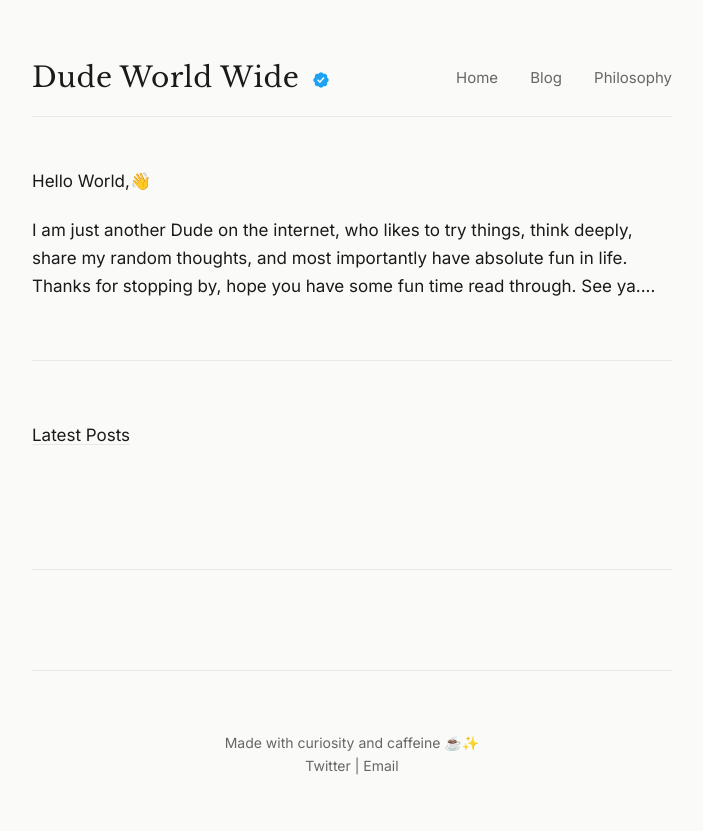
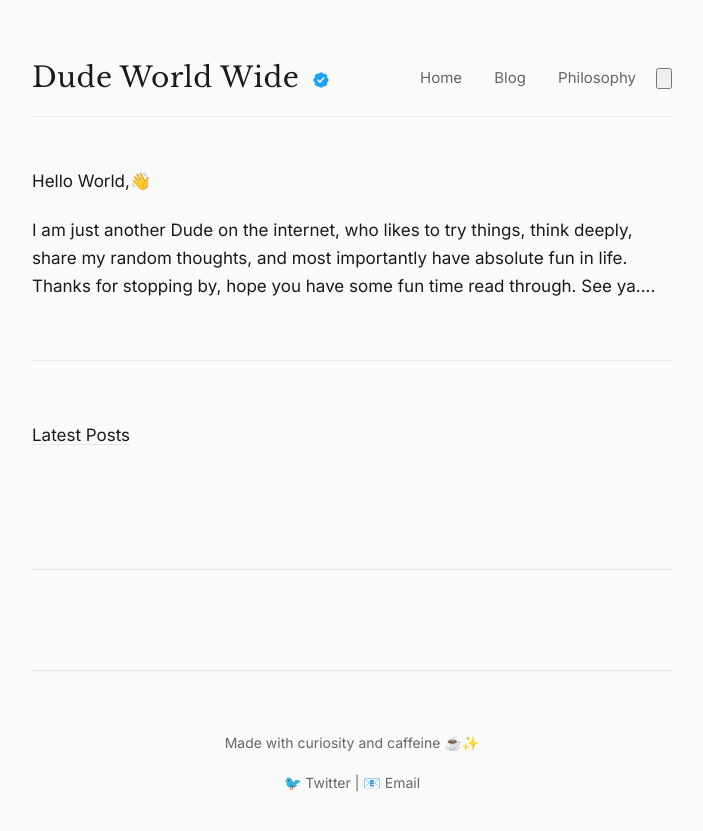
Before and after one commit to DudeWorldWide/Dudeworldwide.github.io, a Jekyll site: the page built from index.html, in a window 1280 px wide. Shown: the top 831 px of the page, without its empty margins (288-991 px from the left). Built offline with Jekyll 4.4.1, drawn with Linux system fonts in a browser that asks for light colours.

Commit message:
Update default.html

```diff
--- a/_layouts/default.html
+++ b/_layouts/default.html
@@ -5,6 +5,9 @@
   <meta name="viewport" content="width=device-width, initial-scale=1.0">
   <title>{% if page.title %}{{ page.title }} - {% endif %}{{ site.title }}</title>
   <link rel="stylesheet" href="{{ '/assets/css/style.css' | relative_url }}">
+
+  <!-- Favicon -->
+  <link rel="icon" type="image/png" href="{{ '/favicon.png' | relative_url }}">
 </head>
 <body>
   <header>
@@ -18,11 +21,34 @@
         </a>
       </h1>
     </div>
+
+    <div style="display: flex; align-items: center; gap: 20px;">
       <nav>
         <a href="{{ '/' | relative_url }}">Home</a>
         <a href="{{ '/blog' | relative_url }}">Blog</a>
         <a href="{{ '/philosophy' | relative_url }}">Philosophy</a>
       </nav>
+
+      <!-- Theme Toggle Button -->
+      <button class="theme-toggle" id="theme-toggle" aria-label="Toggle theme">
+        <!-- Moon icon (shown in light mode) -->
+        <svg id="moon-icon" viewBox="0 0 24 24" fill="currentColor">
+          <path d="M21 12.79A9 9 0 1 1 11.21 3 7 7 0 0 0 21 12.79z"/>
+        </svg>
+        <!-- Sun icon (shown in dark mode, hidden by default) -->
+        <svg id="sun-icon" viewBox="0 0 24 24" fill="currentColor" style="display: none;">
+          <circle cx="12" cy="12" r="5"/>
+          <line x1="12" y1="1" x2="12" y2="3" stroke="currentColor" stroke-width="2"/>
+          <line x1="12" y1="21" x2="12" y2="23" stroke="currentColor" stroke-width="2"/>
+          <line x1="4.22" y1="4.22" x2="5.64" y2="5.64" stroke="currentColor" stroke-width="2"/>
+          <line x1="18.36" y1="18.36" x2="19.78" y2="19.78" stroke="currentColor" stroke-width="2"/>
+          <line x1="1" y1="12" x2="3" y2="12" stroke="currentColor" stroke-width="2"/>
+          <line x1="21" y1="12" x2="23" y2="12" stroke="currentColor" stroke-width="2"/>
+          <line x1="4.22" y1="19.78" x2="5.64" y2="18.36" stroke="currentColor" stroke-width="2"/>
+          <line x1="18.36" y1="5.64" x2="19.78" y2="4.22" stroke="currentColor" stroke-width="2"/>
+        </svg>
+      </button>
+    </div>
   </header>
 
   <main>
@@ -31,15 +57,52 @@
 
   <footer>
     <hr>
+    <p>Made with curiosity and caffeine ☕✨</p>
     <p>
-      Made with curiosity and caffeine ☕✨<br>
-      <a href="https://twitter.com/DudeWorldWide">Twitter</a> |
-      <a href="mailto:your.email@example.com">Email</a>
+      <a href="https://twitter.com/DudeWorldWide">🐦 Twitter</a> |
+      <a href="mailto:your.email@example.com">📧 Email</a>
     </p>
   </footer>
 
+  <!-- Theme Toggle Script -->
   <script>
-    // Auto-hide header on mobile scroll
+    // Theme Toggle Functionality
+    const themeToggle = document.getElementById('theme-toggle');
+    const moonIcon = document.getElementById('moon-icon');
+    const sunIcon = document.getElementById('sun-icon');
+    const html = document.documentElement;
+
+    // Check for saved theme preference or default to 'light'
+    const currentTheme = localStorage.getItem('theme') || 'light';
+    html.setAttribute('data-theme', currentTheme);
+
+    // Set initial icon
+    if (currentTheme === 'dark') {
+      moonIcon.style.display = 'none';
+      sunIcon.style.display = 'block';
+    }
+
+    // Toggle theme on button click
+    themeToggle.addEventListener('click', () => {
+      const theme = html.getAttribute('data-theme');
+      const newTheme = theme === 'light' ? 'dark' : 'light';
+
+      html.setAttribute('data-theme', newTheme);
+      localStorage.setItem('theme', newTheme);
+
+      // Toggle icons
+      if (newTheme === 'dark') {
+        moonIcon.style.display = 'none';
+        sunIcon.style.display = 'block';
+      } else {
+        moonIcon.style.display = 'block';
+        sunIcon.style.display = 'none';
+      }
+    });
+  </script>
+
+  <!-- Mobile Auto-hide Header Script -->
+  <script>
     if (window.innerWidth <= 600) {
       let lastScroll = 0;
       const header = document.querySelector('header');
```
Also changed, not shown: other parts of _layouts/default.html (+0 -2 lines). Lines whose indentation alone changed are shown as unchanged.
